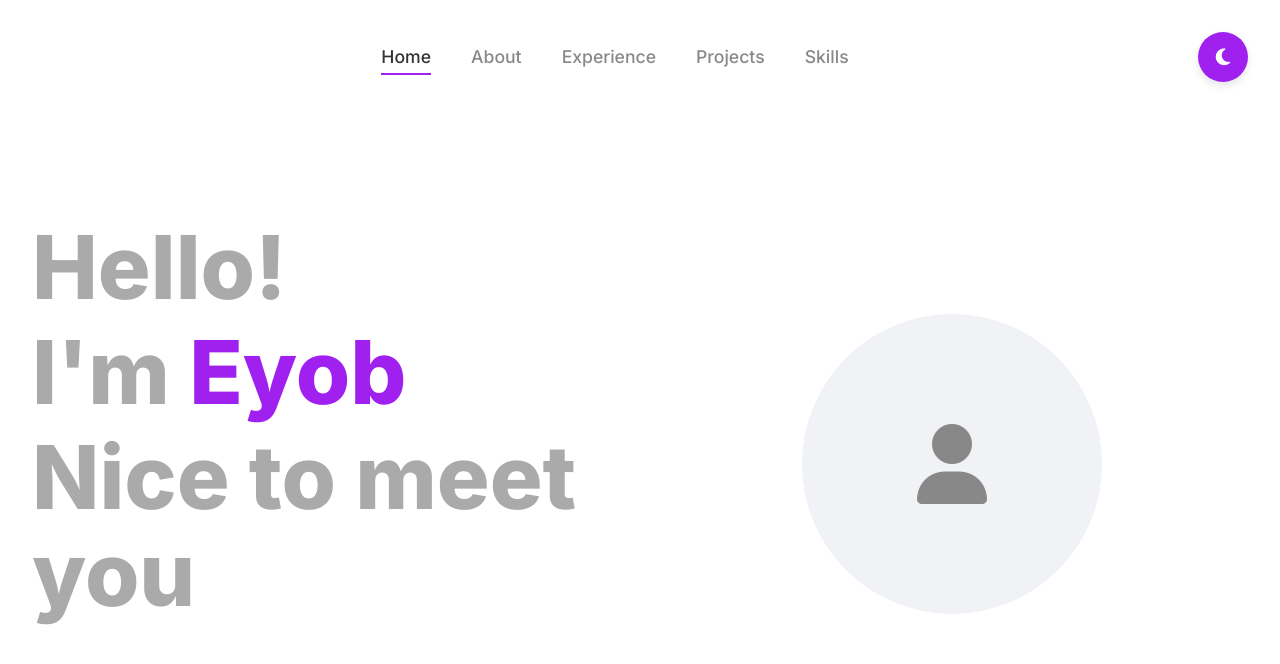
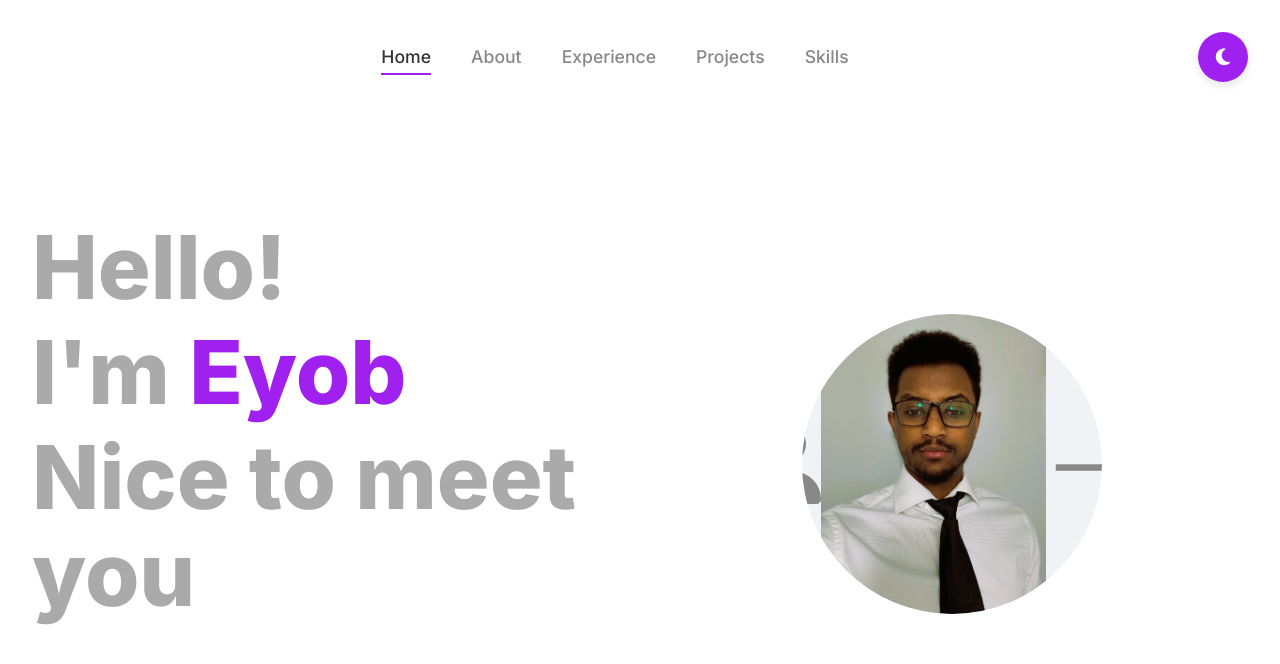
Before and after one commit to laserblade21/laserblade21.github.io, a plain HTML site: page index.html in a window 1280 px wide. Shown: the top 664 px of the page. Drawn offline with Linux system fonts and the light colour scheme.

Commit message:
Update index.html

```diff
--- a/index.html
+++ b/index.html
@@ -778,8 +778,8 @@
         <div class="profile-container">
             <div class="profile-image">
                 <i class="fas fa-user"></i>
-                <!-- Replace with your image:
-                <img src="your-photo.jpg" alt="Eyob's Portrait"> -->
+
+                <img src="propic.jpg" alt="Eyob's Portrait"> -->
             </div>
         </div>
     </section>
```
